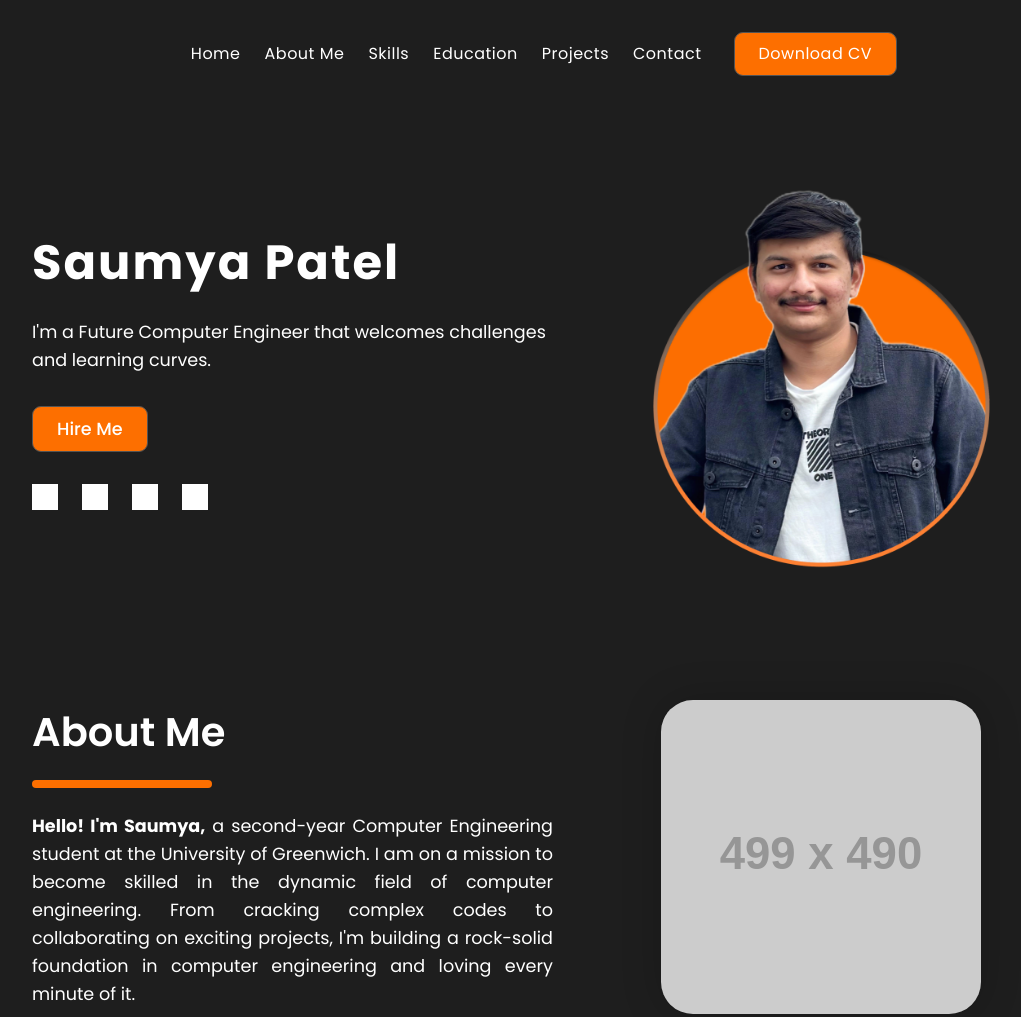
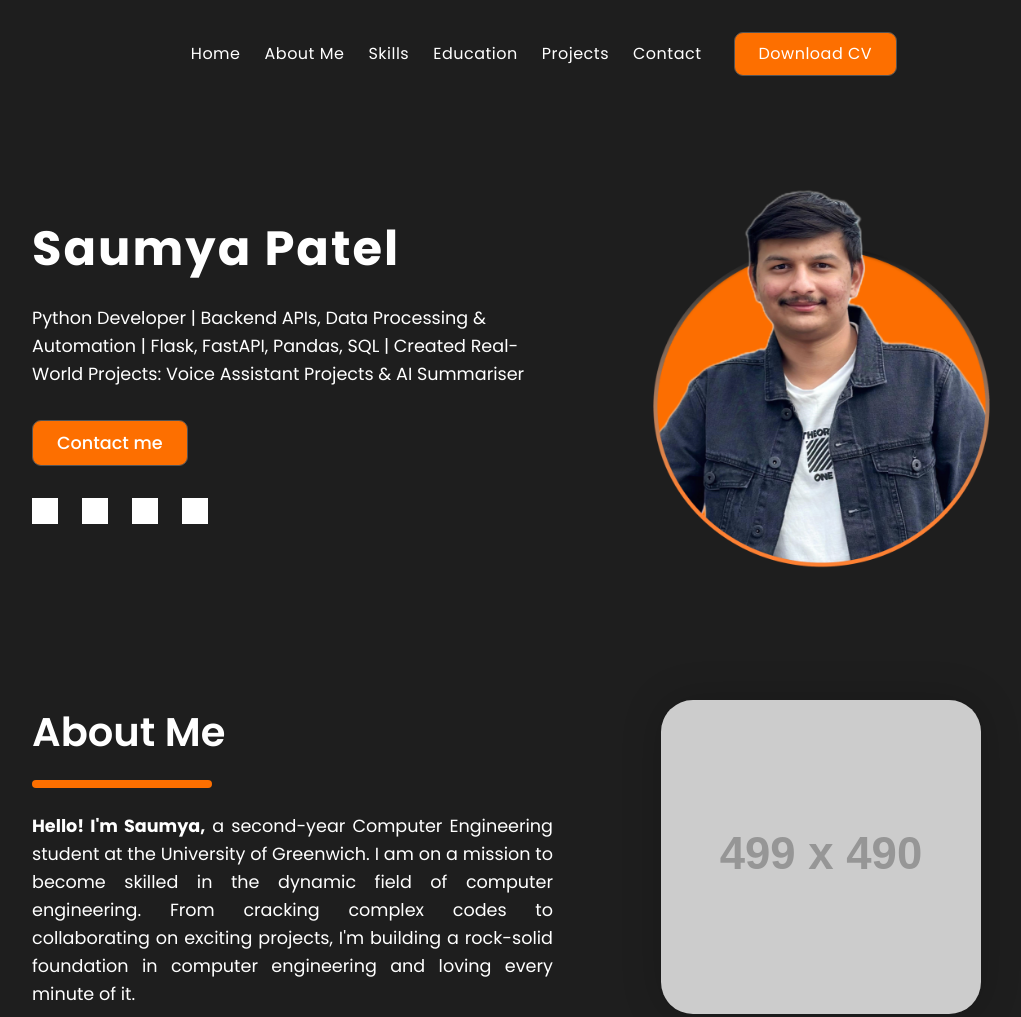
Before and after one commit to Sam6219/Portfolio, a plain HTML site: page index.html in a window 1280 px wide. Shown: the top 1017 px of the page, without its empty margins (96-1117 px from the left). Drawn offline with Linux system fonts and the light colour scheme; placeholder pictures from the web are drawn by us; files whose address does not match are found by name.

Commit message:
mod: fixing contace me button

```diff
--- a/index.html
+++ b/index.html
@@ -31,9 +31,9 @@
       <div class="hero-content">
         <h1>Saumya Patel</h1>
         <p class="hero-desc">
-          I'm a Future Computer Engineer that welcomes challenges and learning curves.
+          Python Developer | Backend APIs, Data Processing & Automation | Flask, FastAPI, Pandas, SQL | Created Real-World Projects: Voice Assistant Projects & AI Summariser
         </p>
-        <a href="#contact" class="btn btn-orange">Hire Me</a>
+        <a href="mailto:jobs@saumyapatel.com" class="btn btn-orange">Contact me</a>
         <div class="hero-socials">
           <a href="#" aria-label="LinkedIn"><img src="https://placehold.co/25x25" alt="LinkedIn" /></a>
           <a href="#" aria-label="Instagram"><img src="https://placehold.co/25x25" alt="Instagram" /></a>
```
